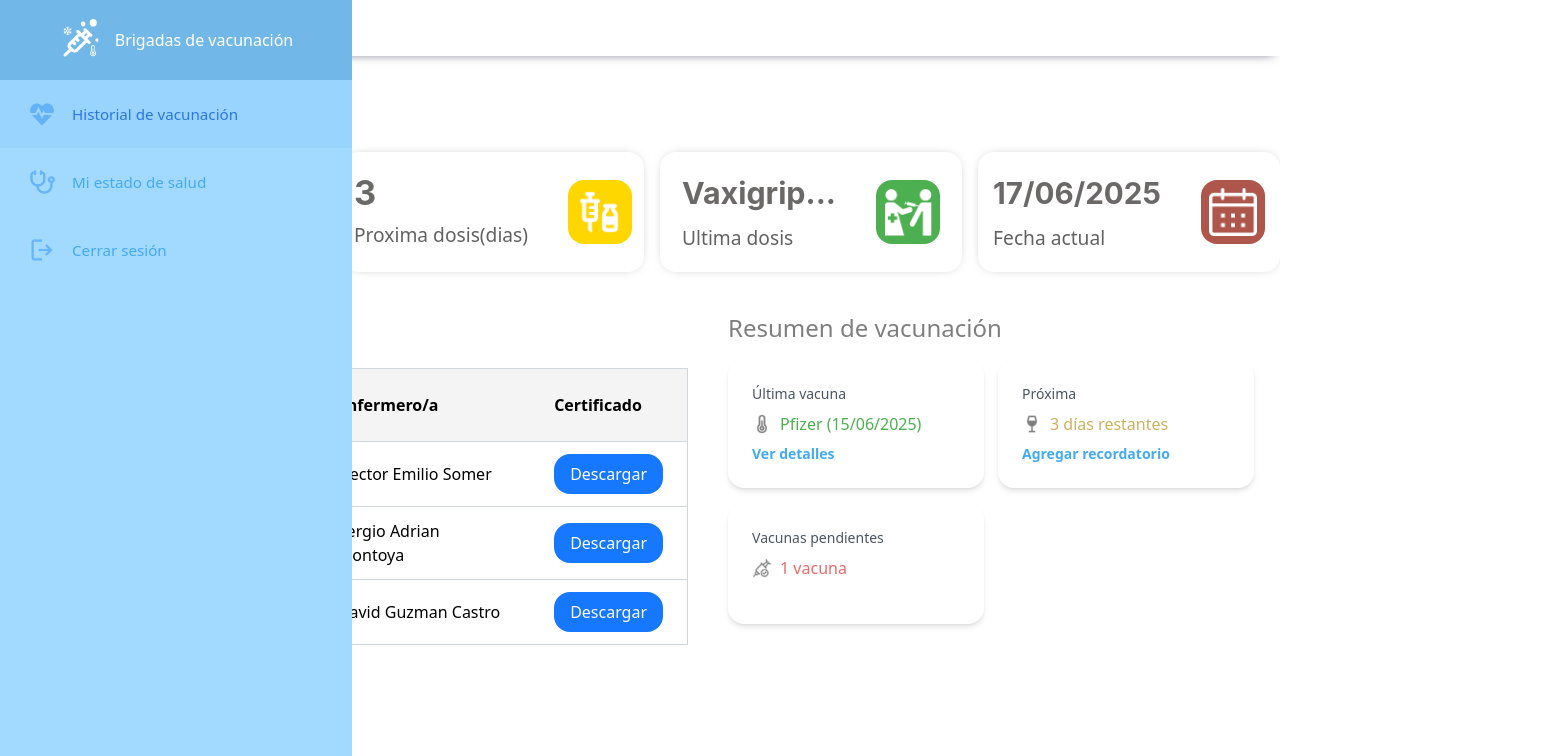
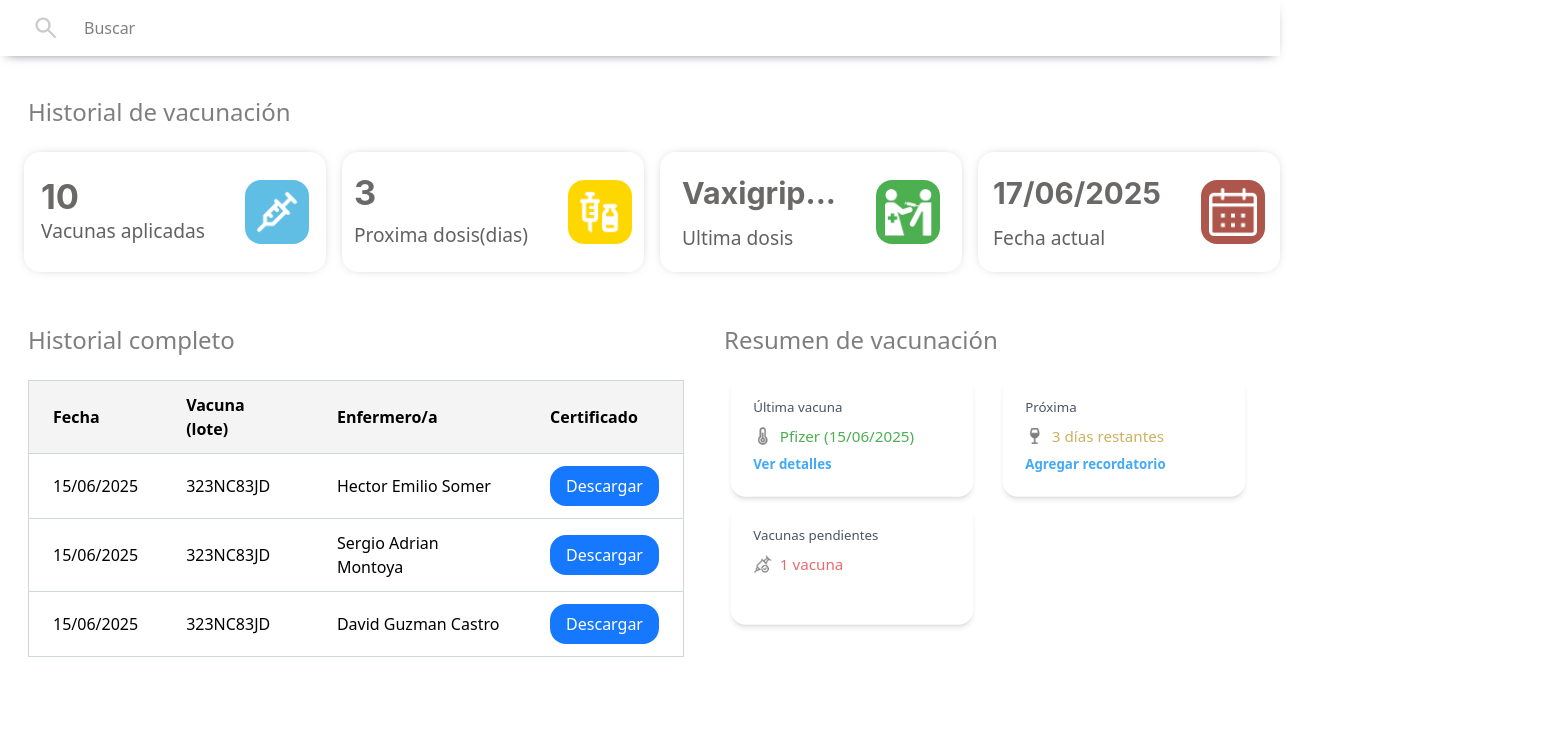
Before and after one commit to kull18/frontend-vacunas, a React (Vite) app: page /historial-vacunacion/paciente in a window 1280 px wide. Shown: the top 756 px of the page, 1568 px wide, since content can reach past the window. Built offline with nearby package versions, Linux system fonts and the light colour scheme; a web font is replaced by a local one.

Commit message:
Ajustar transiciones y efectos visuales en componentes de vacunación

```diff
--- a/src/features/Users/presentation/Components/Molecules/HistorialVacunacionPaciente/DashBoard.tsx
+++ b/src/features/Users/presentation/Components/Molecules/HistorialVacunacionPaciente/DashBoard.tsx
@@ -59,7 +59,7 @@ useEffect(() => {
     return (
         <>
 
-            <aside className="bg-[#A2D9FF] h-full w-[44vh] min-h-screen" id={style.aside}>
+            <aside className="bg-[#A2D9FF] h-full w-[36vh] min-h-screen" id={style.aside}>
                 <div id={style.boxSectionLogo} className="flex">
                     <div className="h-20 w-full bg-[#71B8E8] flex
                         items-center justify-between gap-3
--- a/src/features/Users/presentation/Components/Molecules/HistorialVacunacionPaciente/dashboard.module.css
+++ b/src/features/Users/presentation/Components/Molecules/HistorialVacunacionPaciente/dashboard.module.css
@@ -82,24 +82,3 @@ input{
   font-weight: 700;
   font-style: normal;
 }
-
-#aside {
-  position: fixed;
-  top: 0;
-  left: 0;
-  width: 44vh;
-  min-height: 100vh;
-  background-color: #A2D9FF;
-  z-index: 50;
-  transition: transform 0.4s ease-in-out;
-}
-
-/* Animación de entrada */
-#slideIn {
-  transform: translateX(0%);
-}
-
-/* Animación de salida */
-#slideOut {
-  transform: translateX(-100%);
-}
--- a/src/features/Users/presentation/Components/Molecules/HistorialVacunacionPaciente/main.module.css
+++ b/src/features/Users/presentation/Components/Molecules/HistorialVacunacionPaciente/main.module.css
@@ -7,7 +7,7 @@
     margin-top: calc(var(--spacing)*5);
     }
 
-    #card {
+    #card1,#card2,#card3,#card4 {
     width: calc(var(--spacing) *44);
     height: 15.4vh;
     border-radius: var(--radius-2xl);
@@ -27,8 +27,127 @@
   font-style: normal;
 }
 
-#card{
+#card1,#card2,#card3,#card4{
 -webkit-box-shadow: 0px 0px 13px -8px rgba(66, 68, 90, 1);
 -moz-box-shadow: 0px 0px 13px -8px rgba(66, 68, 90, 1);
 box-shadow: 0px 0px 13px -8px rgba(66, 68, 90, 1);
 }
+
+#card1{
+  animation: zoomBounce 0.4s ease-in-out 0.3s forwards;
+  opacity: 0;
+}
+
+#card2{
+  animation: zoomBounce 0.4s ease-in-out 0.4s forwards;
+  opacity: 0;
+}
+
+#card3{
+  animation: zoomBounce 0.4s ease-in-out 0.5s forwards;
+  opacity: 0;
+}
+#card4{
+  animation: zoomBounce 0.4s ease-in-out 0.6s forwards;
+  opacity: 0;
+}
+
+/*ANIMACIONES DE ENTRADA*/
+@keyframes zoomBounce {
+  0% {
+    transform: scale(0.5);
+    opacity: 0;
+  }
+  60% {
+    transform: scale(1.1);
+    opacity: 1;
+  }
+  80% {
+    transform: scale(0.95);
+    opacity: 1;
+  }
+  100% {
+    transform: scale(1);
+    opacity: 1;
+  }
+}
+
+
+#littleCard1{
+  animation: litleCard 0.4s ease-in-out 0.5s forwards;
+  opacity: 0;
+}
+
+#littleCard2{
+  animation: litleCard 0.4s ease-in-out 0.5s forwards;
+  opacity: 0;
+}
+
+#littleCard3{
+  animation: litleCard 0.4s ease-in-out 0.5s forwards;
+  opacity: 0;
+}
+
+@keyframes litleCard {
+  0% {
+    transform: scale(0.5);
+    opacity: 0;
+  }
+  60% {
+    transform: scale(1.1);
+    opacity: 1;
+  }
+  80% {
+    transform: scale(0.95);
+    opacity: 1;
+  }
+  100% {
+    transform: scale(0.95);
+    opacity: 1;
+  }
+}
+
+#title1{
+  animation: title 0.4s ease-in-out 0.5s forwards;
+  opacity: 0;
+  margin-right: 20vh;
+}
+
+#title2{
+  animation: title 0.4s ease-in-out 0.6s forwards;
+  opacity: 0;
+  margin-right: 20vh;
+}
+
+#title3{
+  animation: title 0.4s ease-in-out 0.8s forwards;
+  opacity: 0;
+  margin-right: 20vh;
+}
+
+@keyframes title{
+  from{
+    margin-left: 20vh;
+  }to{
+    margin-right: 3px;
+    opacity: 1;
+  }
+}
+
+#tablet {
+  animation: fadeUp 0.7s ease-out 0.8s forwards;
+  opacity: 0;
+  transform: translateY(40px); /* posición inicial más baja */
+  transition: all 0.3s ease-in-out;
+}
+
+@keyframes fadeUp {
+  from {
+    opacity: 0;
+    transform: translateY(40px);
+  }
+  to {
+    opacity: 1;
+    transform: translateY(0);
+  }
+}
--- a/src/features/Users/presentation/Components/Molecules/HistorialVacunacionPaciente/resumenVaccination.tsx
+++ b/src/features/Users/presentation/Components/Molecules/HistorialVacunacionPaciente/resumenVaccination.tsx
@@ -5,13 +5,14 @@ import pendingVaccine from "../../../../../../assets/pendingVaccine.png"
 function ResumenVaccination() {
     return (
         <>
-        <main>
+        <main className="">
             <div className="mt-10">
-                <p className="text-2xl text-[#00000081]">Resumen de vacunación</p>
+                <p className="text-2xl text-[#00000081]" id={style.title3}>Resumen de vacunación</p>
             </div>
 
-        <div className="grid grid-cols-1 sm:grid-cols-2 gap-4 mt-4">
-        <div className="bg-white rounded-2xl shadow-md p-6 flex flex-col justify-between w-full sm:w-[32vh] sm:flex-1 sm:h-[16vh]">
+        <div className="flex gap-4 mt-4">
+        <div className="bg-white rounded-2xl shadow-md p-6 flex flex-col
+        justify-between w-full sm:w-[32vh] sm:flex-1 sm:h-[16vh]" id={style.littleCard1}>
             <div className="flex flex-col gap-2">
                 <p className="text-gray-600 text-sm">Última vacuna</p>
                 <div className="flex items-center gap-2">
@@ -22,7 +23,8 @@ function ResumenVaccination() {
             <p className="text-[#43AAF4] text-sm font-semibold cursor-pointer mt-2">Ver detalles</p>
         </div>
 
-        <div className="bg-white rounded-2xl shadow-md p-6 flex flex-col justify-between w-full sm:w-[32vh] sm:flex-1 sm:h-[16vh]">
+        <div className="bg-white rounded-2xl shadow-md p-6 flex flex-col
+        justify-between w-full sm:w-[32vh] sm:flex-1 sm:h-[16vh]" id={style.littleCard2}>
             <div className="flex flex-col gap-2">
                 <p className="text-gray-600 text-sm">Próxima</p>
                 <div className="flex items-center gap-2">
@@ -32,8 +34,11 @@ function ResumenVaccination() {
             </div>
             <p className="text-[#43AAF4] text-sm font-semibold cursor-pointer mt-2">Agregar recordatorio</p>
         </div>
+    </div>
 
-        <div className="bg-white rounded-2xl shadow-md p-6 flex flex-col justify-between w-full sm:w-[32vh] sm:flex-1 sm:h-[15vh]">
+    <div className="">
+        <div className="bg-white rounded-2xl shadow-md p-6 flex flex-col
+        justify-between w-full sm:w-[32vh] sm:flex-1 sm:h-[16vh]" id={style.littleCard3}>
             <div className="flex flex-col gap-2">
                 <p className="text-gray-600 text-sm">Vacunas pendientes</p>
                 <div className="flex items-center gap-2">
--- a/src/features/Users/presentation/Components/Molecules/HistorialVacunacionPaciente/tableVaccine.tsx
+++ b/src/features/Users/presentation/Components/Molecules/HistorialVacunacionPaciente/tableVaccine.tsx
@@ -5,10 +5,10 @@ function TableVaccine() {
         <>
         <main>
         <div className="mt-10">
-            <p className="text-2xl text-[#00000081]">Historial completo</p>
+            <p className="text-2xl text-[#00000081]" id={style.title2}>Historial completo</p>
         </div>
 
-        <div className="overflow-x-auto w-full mt-6">
+        <div className="overflow-x-auto w-full mt-6" id={style.tablet}>
             <table className="w-full border border-gray-300">
             <thead className="bg-[#F4F4F4]">
                 <tr className="border-b border-gray-300">
--- a/src/features/Users/presentation/Components/Molecules/HistorialVacunacionPaciente/vaccinationHistoryCards.tsx
+++ b/src/features/Users/presentation/Components/Molecules/HistorialVacunacionPaciente/vaccinationHistoryCards.tsx
@@ -7,12 +7,12 @@ function VaccinationHistoryCards() {
     return (
         <>
         <div className="mt-10">
-            <p className="text-2xl text-[#00000081] ml-2 sm:ml-7">Historial de vacunación</p>
+            <p className="text-2xl text-[#00000081] ml-2 sm:ml-7" id={style.title1}>Historial de vacunación</p>
         </div>
 
         <section className="flex ml-6 gap-4 mt-6" id={style.section}>
             <div className="w-[40vh] h-[15vh] bg-white rounded-2xl
-            flex justify-center items-center gap-10" id={style.card}>
+            flex justify-center items-center gap-10" id={style.card1}>
                     <div className="">
                         <p className="text-4xl text-[#3f3c3cc5] sm:text-[4.3vh]" id={style.text}>10</p>
                         <p className="text-[1.6vh] text-[#0000009e] sm:text-[2.4vh]">Vacunas aplicadas</p>
@@ -23,7 +23,7 @@ function VaccinationHistoryCards() {
             </div>
 
             <div className="w-[40vh] h-[15vh] bg-white rounded-2xl
-            flex justify-center items-center gap-10" id={style.card}>
+            flex justify-center items-center gap-10" id={style.card2}>
                     <div className="space-y-2">
                         <p className="text-4xl text-[#3f3c3cc5] sm:text-[4.3vh]" id={style.text}>3</p>
                         <p className="text-[1.6vh] text-[#0000009e] sm:text-[2.4vh]">Proxima dosis(dias)</p>
@@ -34,7 +34,7 @@ function VaccinationHistoryCards() {
             </div>
 
             <div className="w-[40vh] h-[15vh] bg-white rounded-2xl
-            flex justify-center items-center gap-10" id={style.card}>
+            flex justify-center items-center gap-10" id={style.card3}>
                     <div className="space-y-2">
                         <p className="text-[2.5vh] text-[#3f3c3cc5] sm:text-[3.8vh]" id={style.text}>Vaxigrip...</p>
                         <p className="text-[1.6vh] text-[#0000009e] sm:text-[2.4vh]">Ultima dosis</p>
@@ -45,7 +45,7 @@ function VaccinationHistoryCards() {
             </div>
 
             <div className="w-[40vh] h-[15vh] bg-white rounded-2xl
-            flex justify-center items-center gap-10" id={style.card}>
+            flex justify-center items-center gap-10" id={style.card4}>
                     <div className="space-y-2">
                         <p className="text-[2.2vh] text-[#3f3c3cc5] sm:text-[3.7vh]" id={style.text}>17/06/2025</p>
                         <p className="text-[1.6vh] text-[#0000009e] sm:text-[2.4vh]">Fecha actual</p>
--- a/src/features/Users/presentation/Components/Organism/HistorialVacunacionOrganism/HistorialVacunacion.tsx
+++ b/src/features/Users/presentation/Components/Organism/HistorialVacunacionOrganism/HistorialVacunacion.tsx
@@ -1,12 +1,15 @@
 import InputSeach from "../../Atoms/InputSeach";
 import DashBoard from "../../Molecules/HistorialVacunacionPaciente/DashBoard";
 import { Outlet } from "react-router-dom";
+import style from "../../Organism/HistorialVacunacionOrganism/historial.module.css"
 function HistorialVacunacion() {
     return (
         <>
         <main className="flex-none sm:flex">
+            <div id={style.dashboard}>
             <DashBoard></DashBoard>
-                <article className="w-full">
+            </div>
+                <article className="w-full" id={style.article}>
                     <div className="hidden sm:block">
                         <InputSeach></InputSeach>
                     </div>
--- /dev/null
+++ b/src/features/Users/presentation/Components/Organism/HistorialVacunacionOrganism/historial.module.css
@@ -0,0 +1,36 @@
+@media (max-width: 800px) {
+  #dashboard,
+  #article {
+    transform: none !important;
+    animation: none !important;
+  }
+}
+
+
+#dashboard {
+    animation: dashboard 0.8s ease-in-out 0.5s forwards;
+    transform: translateX(-36vh);
+}
+
+@keyframes dashboard {
+    from {
+        transform: translateX(-35vh);
+    }
+    to {
+        transform: translateX(0.01vh);
+    }
+}
+
+#article{
+    animation: article 0.8s ease-in-out 0.5s forwards;
+    transform: translateX(-36vh);
+}
+
+@keyframes article {
+    from {
+        transform: translateX(-36vh);
+    }
+    to {
+        transform: translateX(0.01vh);
+    }
+}
--- a/src/features/Users/presentation/Components/Organism/HistorialVacunacionOrganism/mainHistorialVacunation.tsx
+++ b/src/features/Users/presentation/Components/Organism/HistorialVacunacionOrganism/mainHistorialVacunation.tsx
@@ -9,7 +9,7 @@ function MainHistorialVacunation() {
                             <VaccinationHistoryCards></VaccinationHistoryCards>
                         </div>
 
-                        <div className="flex-none pl-3 pr-3 gap-0 sm:gap-10 sm:pl-7 sm:pr-7 sm:flex">
+                        <div className="flex-none pl-3 pr-3 gap-0 sm:gap-10 sm:pl-7 sm:pr-7 sm:flex mt-3 ">
                             <TableVaccine></TableVaccine>
                             <ResumenVaccination></ResumenVaccination>
                         </div>
```
